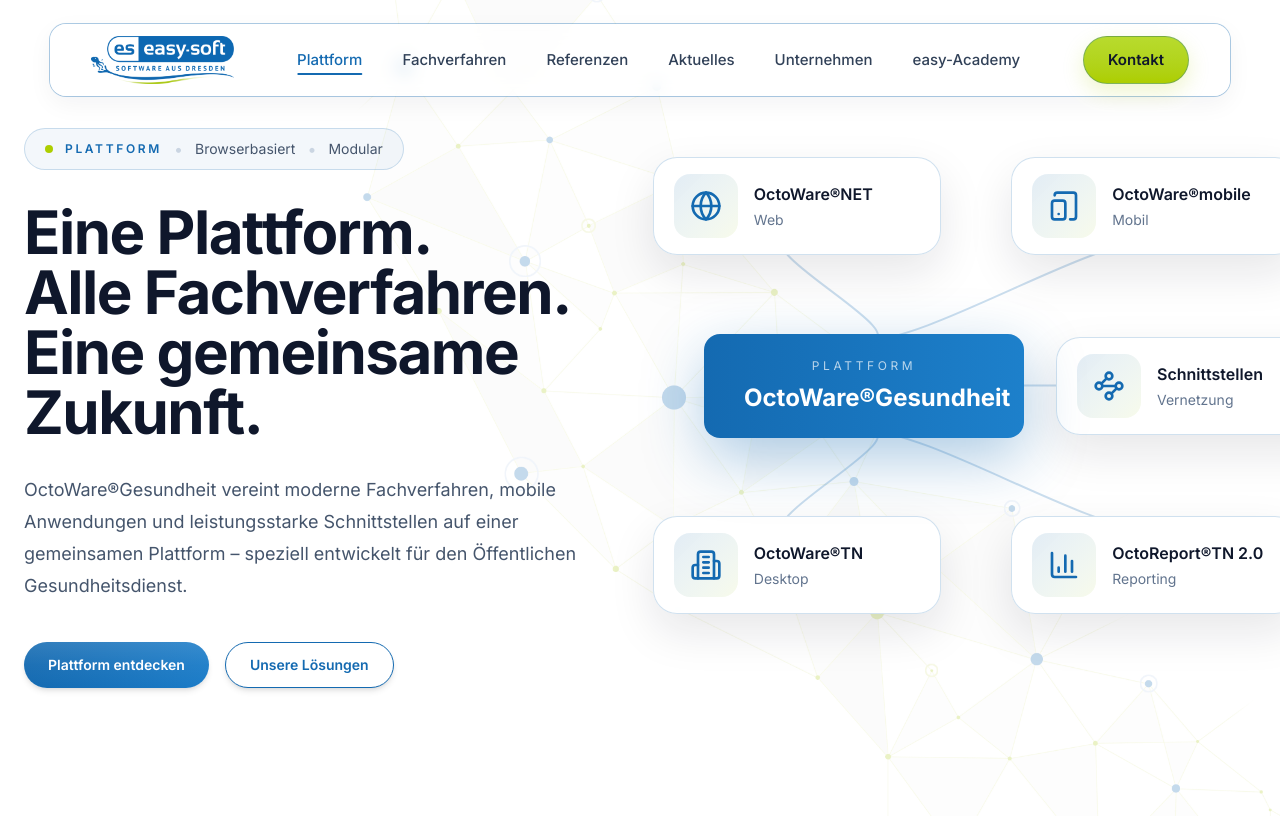
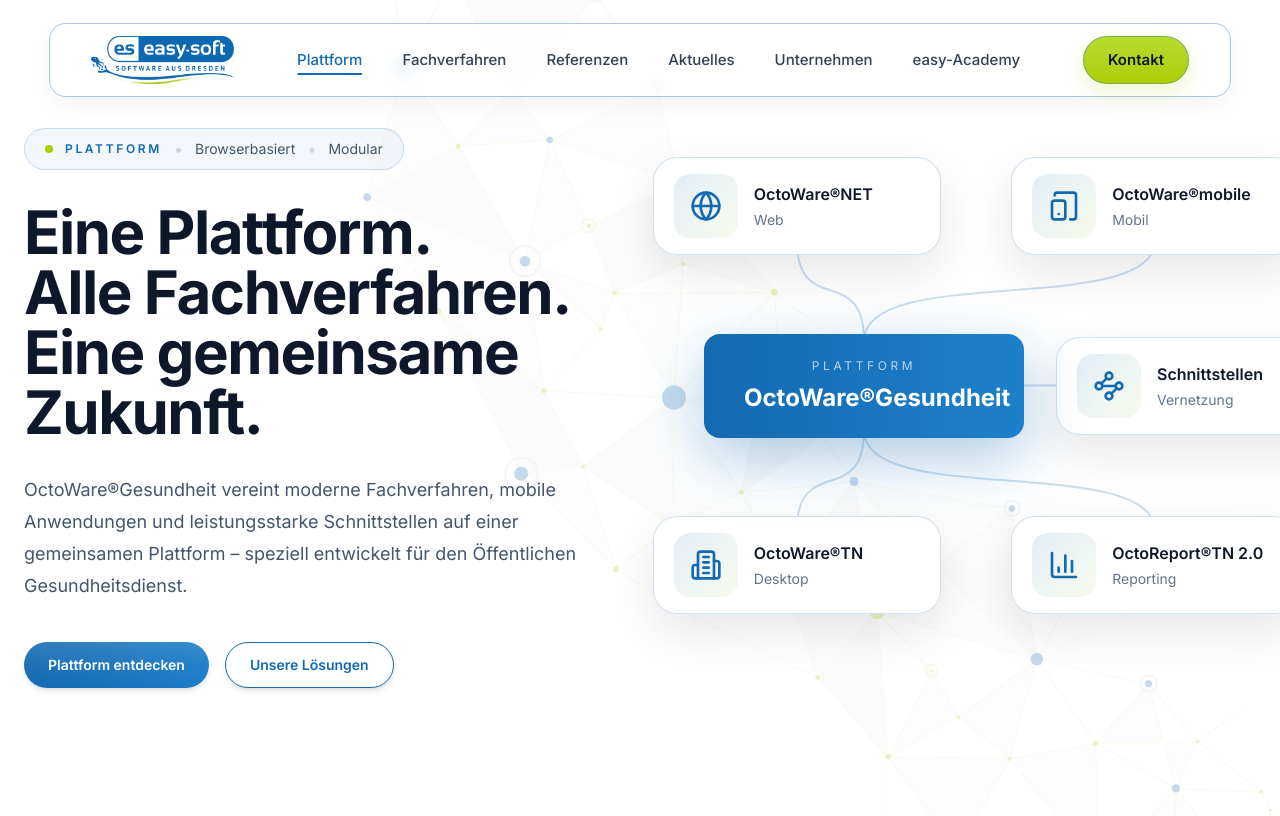
Before and after one commit to weblogger117-art/octoware-website, a Next.js app: page /plattform in a window 1280 px wide. Built offline with nearby package versions, Linux system fonts and the light colour scheme.

Commit message:
Update PlatformVisualization.tsx

```diff
--- a/components/sections/platform/PlatformVisualization.tsx
+++ b/components/sections/platform/PlatformVisualization.tsx
@@ -140,6 +140,62 @@ export default function PlatformVisualization() {
   }
 }
 
+  function getControlPoints(
+  platformPort: { x: number; y: number },
+  modulePort: { x: number; y: number },
+  module: Module
+) {
+  switch (module.port) {
+    case "bottom":
+      return {
+        cp1: {
+          x: platformPort.x,
+          y: platformPort.y - 14,
+        },
+        cp2: {
+          x: modulePort.x,
+          y: modulePort.y + 14,
+        },
+      };
+
+    case "top":
+      return {
+        cp1: {
+          x: platformPort.x,
+          y: platformPort.y + 14,
+        },
+        cp2: {
+          x: modulePort.x,
+          y: modulePort.y - 14,
+        },
+      };
+
+    case "left":
+      return {
+        cp1: {
+          x: platformPort.x + 16,
+          y: platformPort.y,
+        },
+        cp2: {
+          x: modulePort.x - 12,
+          y: modulePort.y,
+        },
+      };
+
+    case "right":
+      return {
+        cp1: {
+          x: platformPort.x - 16,
+          y: platformPort.y,
+        },
+        cp2: {
+          x: modulePort.x + 12,
+          y: modulePort.y,
+        },
+      };
+  }
+}
+
   return (
     <div className="relative h-[560px] w-full">
 
@@ -155,7 +211,11 @@ export default function PlatformVisualization() {
 
   const platformPort = getPlatformPort(module);
 
-  const controlOffset = 12;
+  const controls = getControlPoints(
+  platformPort,
+  modulePort,
+  module
+);
 
 return (
   <path
@@ -163,8 +223,8 @@ return (
       d={`
   M ${platformPort.x} ${platformPort.y}
   C
-    ${platformPort.x + controlOffset} ${platformPort.y},
-    ${modulePort.x - controlOffset} ${modulePort.y},
+    ${controls.cp1.x} ${controls.cp1.y},
+    ${controls.cp2.x} ${controls.cp2.y},
     ${modulePort.x} ${modulePort.y}
 `}
       fill="none"
```
